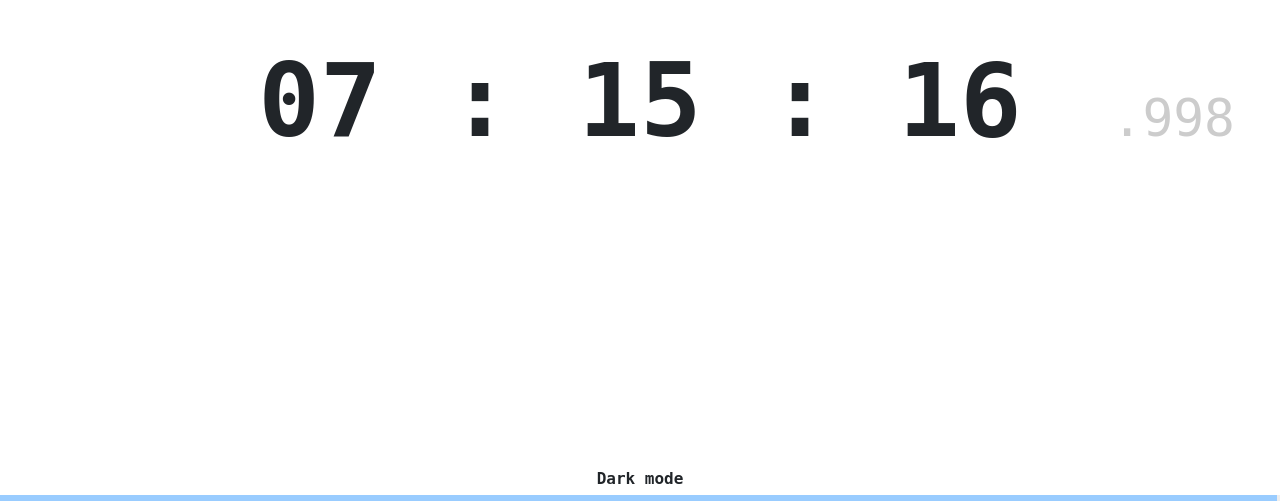
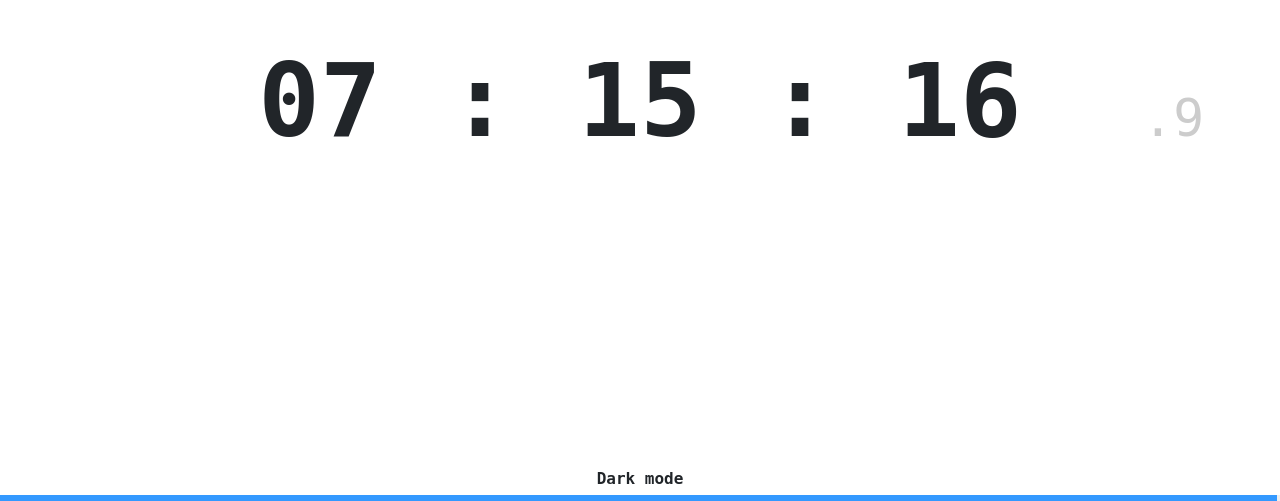
Before and after one commit to yuuyuutube/theclock, a plain HTML site: page index.html in a window 1280 px wide. Shown: the part 299-800 px from the top of the page. Drawn offline with nearby package versions, Linux system fonts and the light colour scheme.

Commit message:
ms 1 digit, styles.

```diff
--- a/index.html
+++ b/index.html
@@ -41,7 +41,7 @@
       line-height: 0;
     }
     .bar-inner {
-      background-color: #9cf;
+      background-color: #39f;
     }
     .darkmode .bar {
       background-color: #333;
@@ -61,7 +61,7 @@
           <div class="col-2">{{ss}}</div>
           <div class="col-2">
             <small>
-              .{{ms}}
+              .{{Math.floor(ms/100)}}
             </small>
           </div>
         </div>
@@ -71,7 +71,7 @@
       <template v-if="darkmode"> off</template>
     </div>
     <div class="bar w-100 text-left">
-      <div class="bar-inner d-inline-block h-100" v-bind:style="'width:'+ ms/10 +'%'"></div>
+      <div class="bar-inner d-inline-block h-100" v-bind:style="'width:'+ ms/10 +'%; opacity:'+ms/1000"></div>
     </div>
   </div>
   <script>
```
